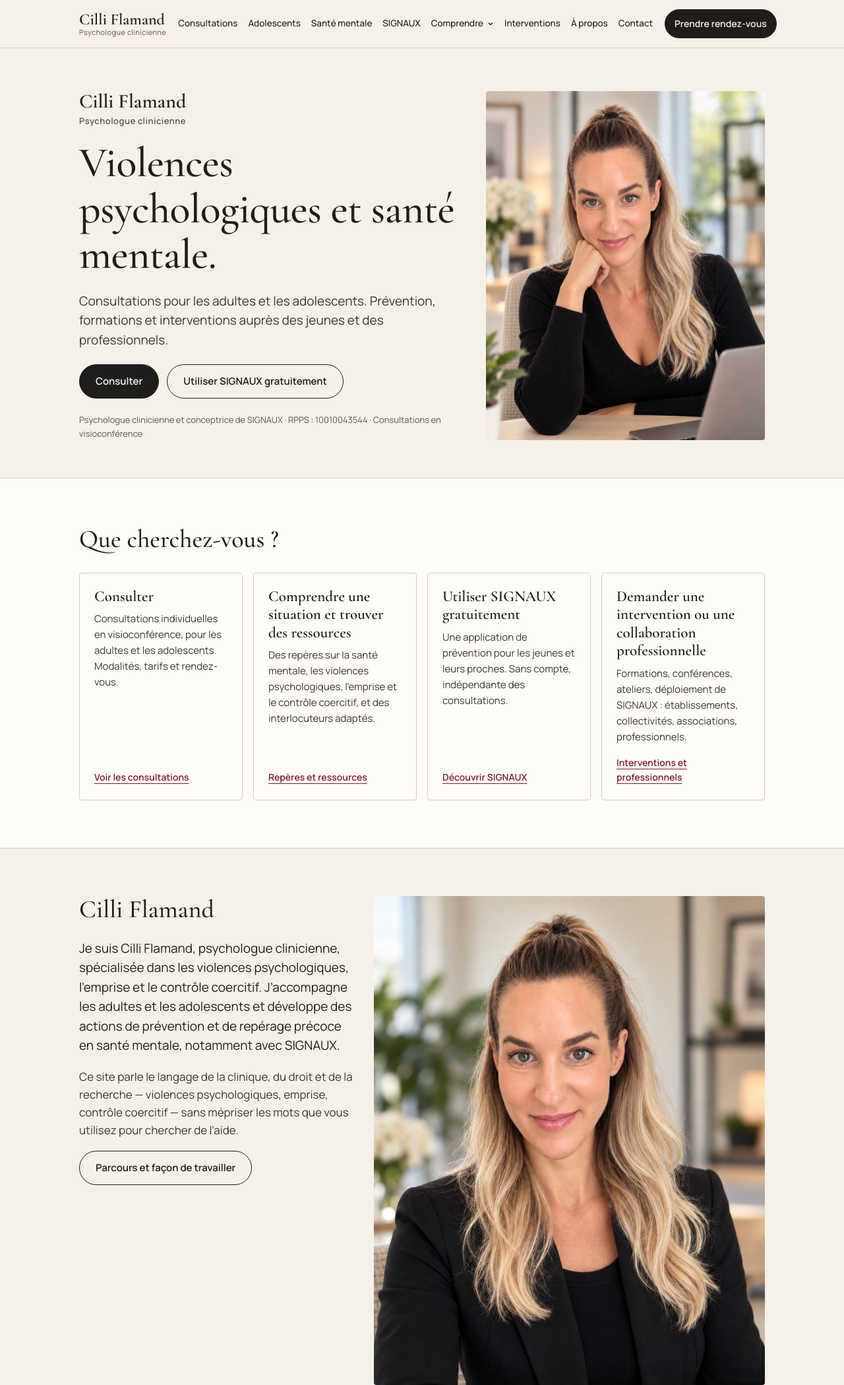
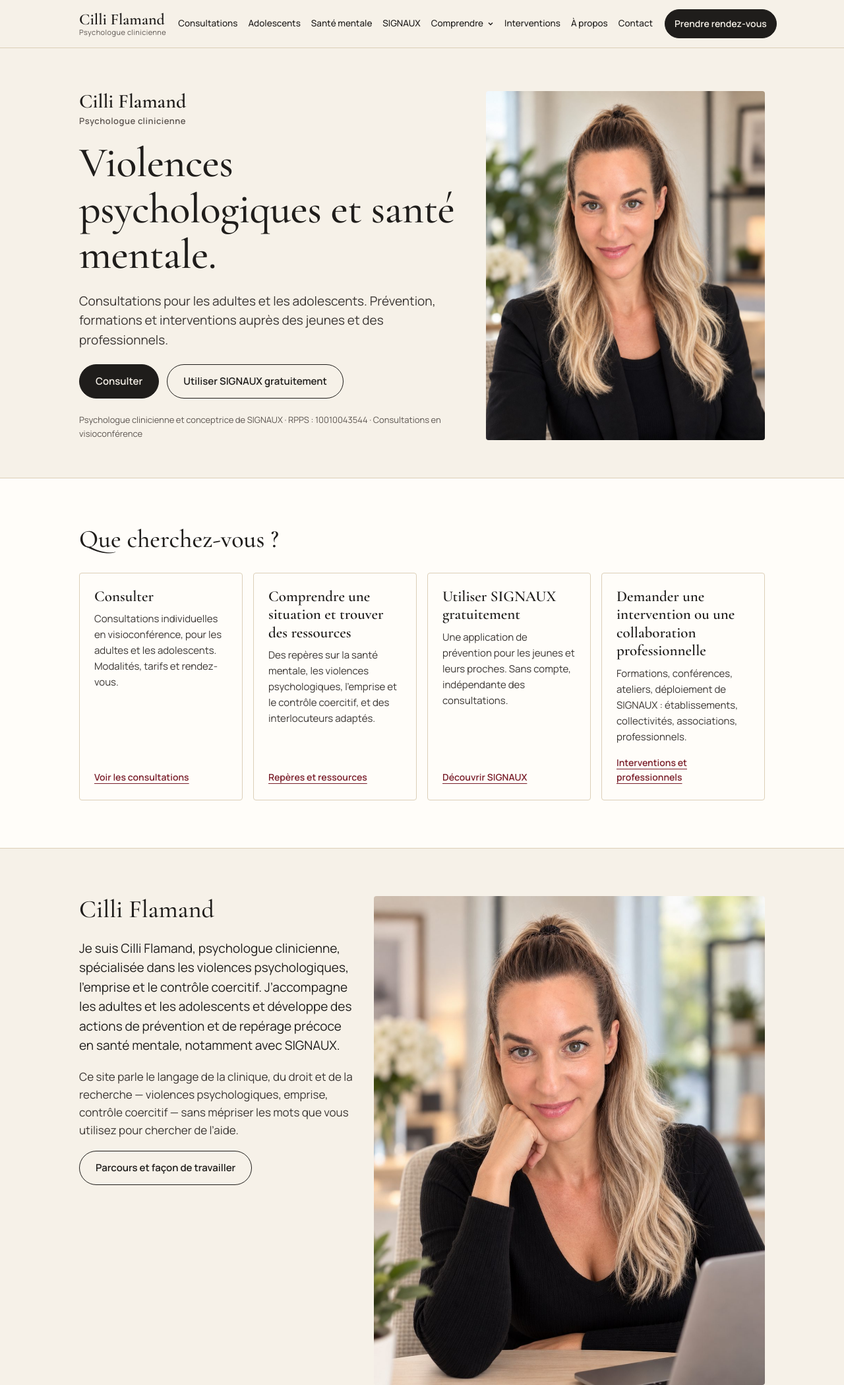
Before and after one commit to cilliflamand4/cilliflamand-site, a plain HTML site: page public/index.html in a window 1280 px wide. Shown: the top 2099 px of the page at 66% size. Drawn offline with nearby package versions, Linux system fonts and the light colour scheme.

Commit message:
Accueil : portrait en tailleur en première photo
Co-Authored-By: Claude Fable 5.2 <noreply@anthropic.com>
Claude-Session: https://claude.ai/code/session_01CRhxuj4dnaCHAFXzGcZkBR

```diff
--- a/public/index.html
+++ b/public/index.html
@@ -114,7 +114,7 @@
       <div class="btns"><a class="btn p" href="consultations/">Consulter</a><a class="btn" href="https://signaux.cilliflamand.fr/" rel="noopener">Utiliser SIGNAUX gratuitement</a></div>
       <p class="small">Psychologue clinicienne et conceptrice de SIGNAUX · RPPS : 10010043544 · Consultations en visioconférence</p>
     </div>
-    <img class="photo" src="assets/cilli-flamand-bureau.jpg" alt="Cilli Flamand, psychologue clinicienne, à son bureau devant son ordinateur" width="1200" height="1500" fetchpriority="high">
+    <img class="photo" src="assets/cilli-flamand-portrait.jpg" alt="Cilli Flamand, psychologue clinicienne" width="1200" height="1500" fetchpriority="high">
   </div>
 </section>
 
@@ -133,7 +133,7 @@
 <section id="presentation">
   <div class="wrap grid g5">
     <div class="stack" style="gap:12px;order:2">
-      <img class="photo" src="assets/cilli-flamand-portrait.jpg" alt="Cilli Flamand, psychologue clinicienne" width="1200" height="1500" loading="lazy">
+      <img class="photo" src="assets/cilli-flamand-bureau.jpg" alt="Cilli Flamand, psychologue clinicienne, à son bureau devant son ordinateur" width="1200" height="1500" loading="lazy">
     </div>
     <div class="stack" style="gap:18px;order:1">
       <h2>Cilli Flamand</h2>
```
